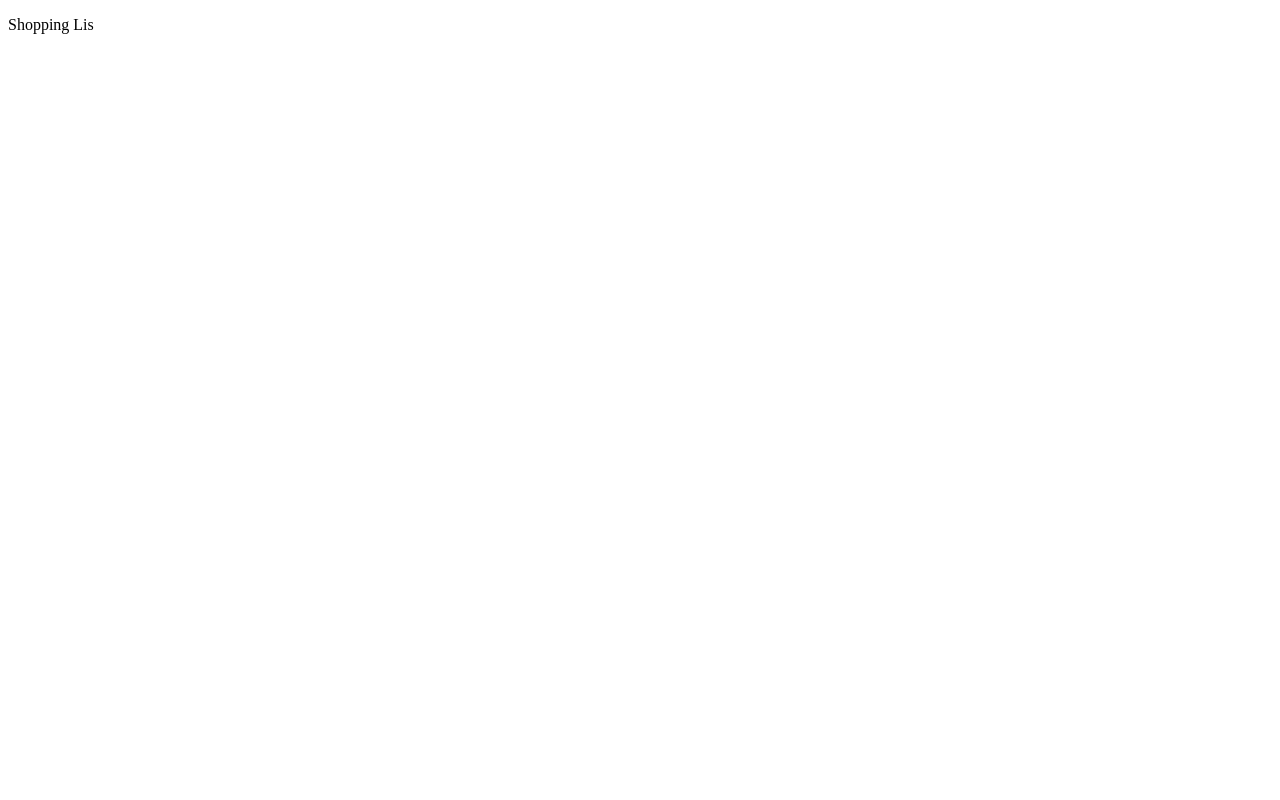
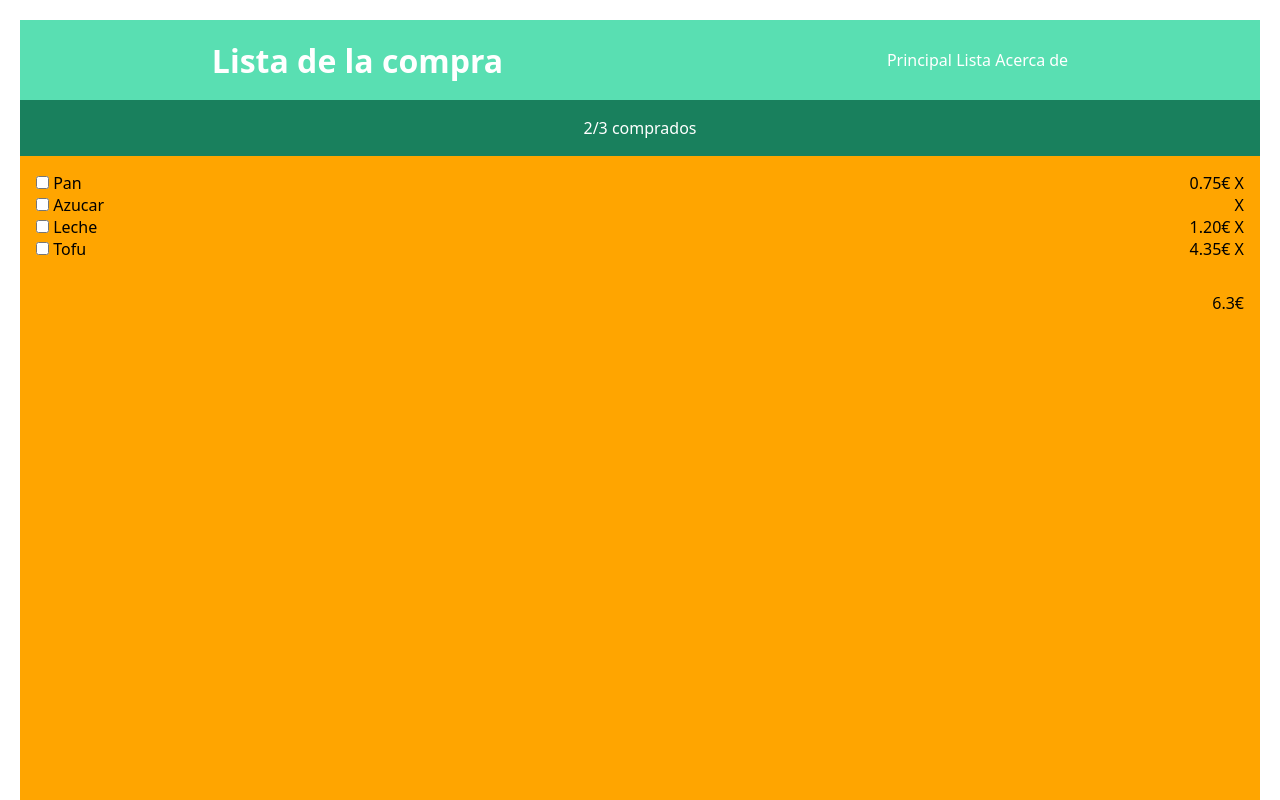
Before and after one commit to AnaCatanaR/202301-w1ch3-ana-catana, a website: page src/index.html in a window 1280 px wide. Shown: the top 800 px of the page. Drawn offline with Linux system fonts and the light colour scheme.

Commit message:
Add html and css pages

```diff
--- a/src/index.html
+++ b/src/index.html
@@ -6,11 +6,59 @@
   <meta http-equiv="X-UA-Compatible" content="IE=edge">
   <meta name="viewport" content="width=device-width, initial-scale=1.0">
   <link rel="shortcut icon" href="./img/icons8-list-50.png" type="image/x-icon">
+  <link rel="stylesheet" href="style.css">
   <title>Shopping List</title>
 </head>
 
+
+
 <body>
-  <p>Shopping Lis</p>
+  <header>
+    <h1>Lista de la compra</h1>
+    <nav>
+      <a href="index.html">Principal</a>
+      <a href="formulario-compra.html">Lista</a>
+      <a href="http://">Acerca de</a>
+    </nav>
+  </header>
+  <section class="products-purchased">
+    <span>2/3 comprados</span>
+  </section>
+  <section class="products-name">
+    <div class="product-price">
+      <div>
+        <input type="checkbox" name="pan">
+        <label for="pan">Pan</label>
+      </div>
+      <span>0.75€ X</span>
+    </div>
+    <div class="product-price">
+      <div>
+        <input type="checkbox" name="azucar">
+        <label for="azucar">Azucar</label>
+      </div>
+      <span>X</span>
+    </div>
+    <div class="product-price">
+      <div>
+        <input type="checkbox" name="leche">
+        <label for="leche">Leche</label>
+      </div>
+      <span>1.20€ X</span>
+    </div>
+    <div class="product-price">
+      <div>
+
+        <input type="checkbox" name="tofu">
+        <label for="tofu">Tofu</label>
+      </div>
+      <span>4.35€ X</span>
+    </div>
+  </section>
+  <section class="total-price">
+    <span>6.3€</span>
+  </section>
+
 </body>
 
 </html>
--- /dev/null
+++ b/src/style.css
@@ -0,0 +1,55 @@
+* {
+  margin: 0;
+  padding: 0;
+}
+
+body {
+  font-family: system-ui, -apple-system, BlinkMacSystemFont, "Segoe UI", Roboto,
+    Oxygen, Ubuntu, Cantarell, "Open Sans", "Helvetica Neue", sans-serif;
+  padding: 20px;
+}
+
+header {
+  display: flex;
+  flex-direction: row;
+  flex-wrap: wrap;
+  justify-content: space-around;
+  background-color: rgb(89, 223, 178);
+  align-items: center;
+  height: 5rem;
+  color: white;
+}
+
+a {
+  text-decoration: none;
+  color: #ffff;
+}
+
+.products-purchased {
+  display: flex;
+  flex-direction: row;
+  background-color: rgb(25, 128, 93);
+  justify-content: space-around;
+  align-items: center;
+  height: 3.5rem;
+  color: white;
+}
+
+.products-name {
+  padding: 1rem;
+  background-color: orange;
+}
+
+.product-price {
+  display: flex;
+  flex-direction: row;
+  justify-content: space-between;
+}
+
+.total-price {
+  background-color: orange;
+  display: flex;
+  justify-content: end;
+  padding: 1rem;
+  height: 100vh;
+}
```
